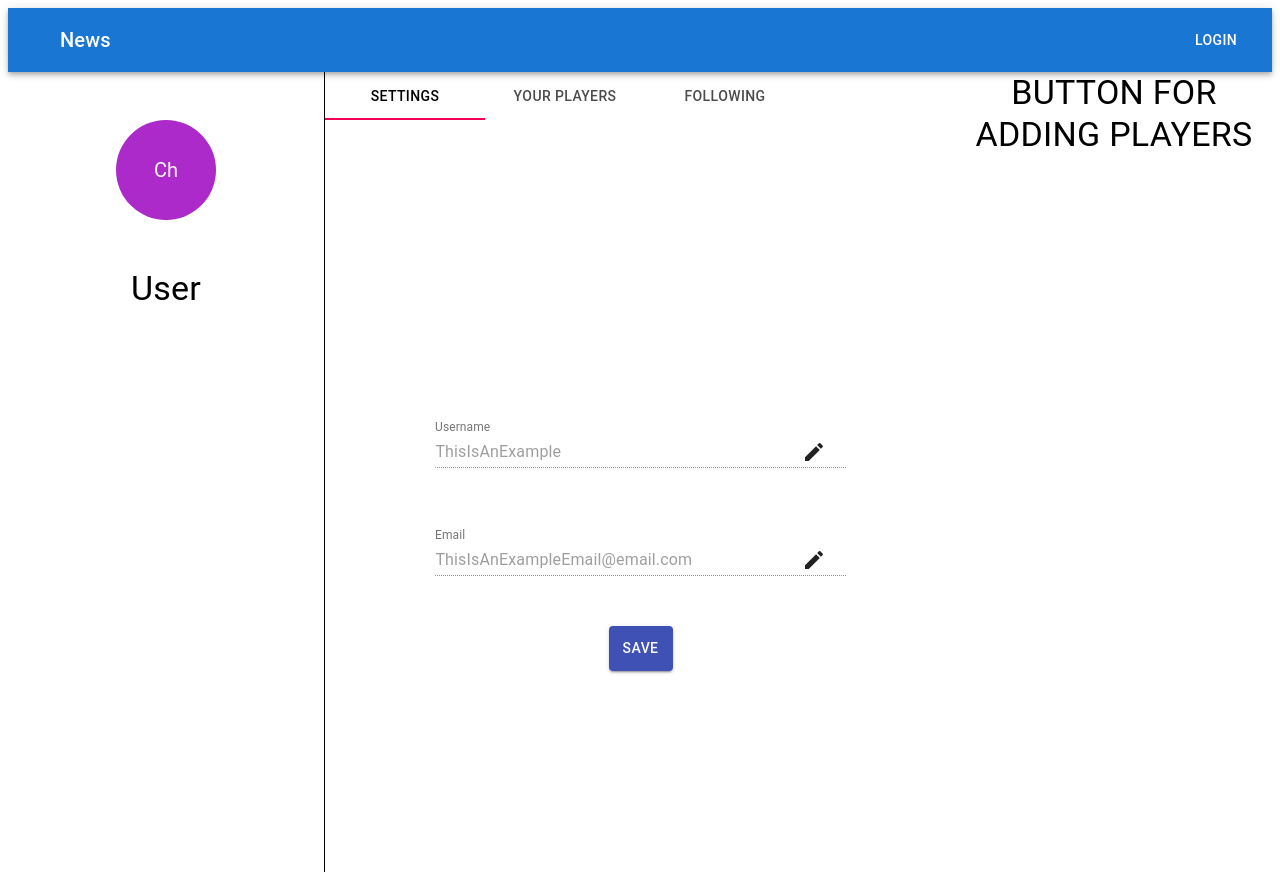
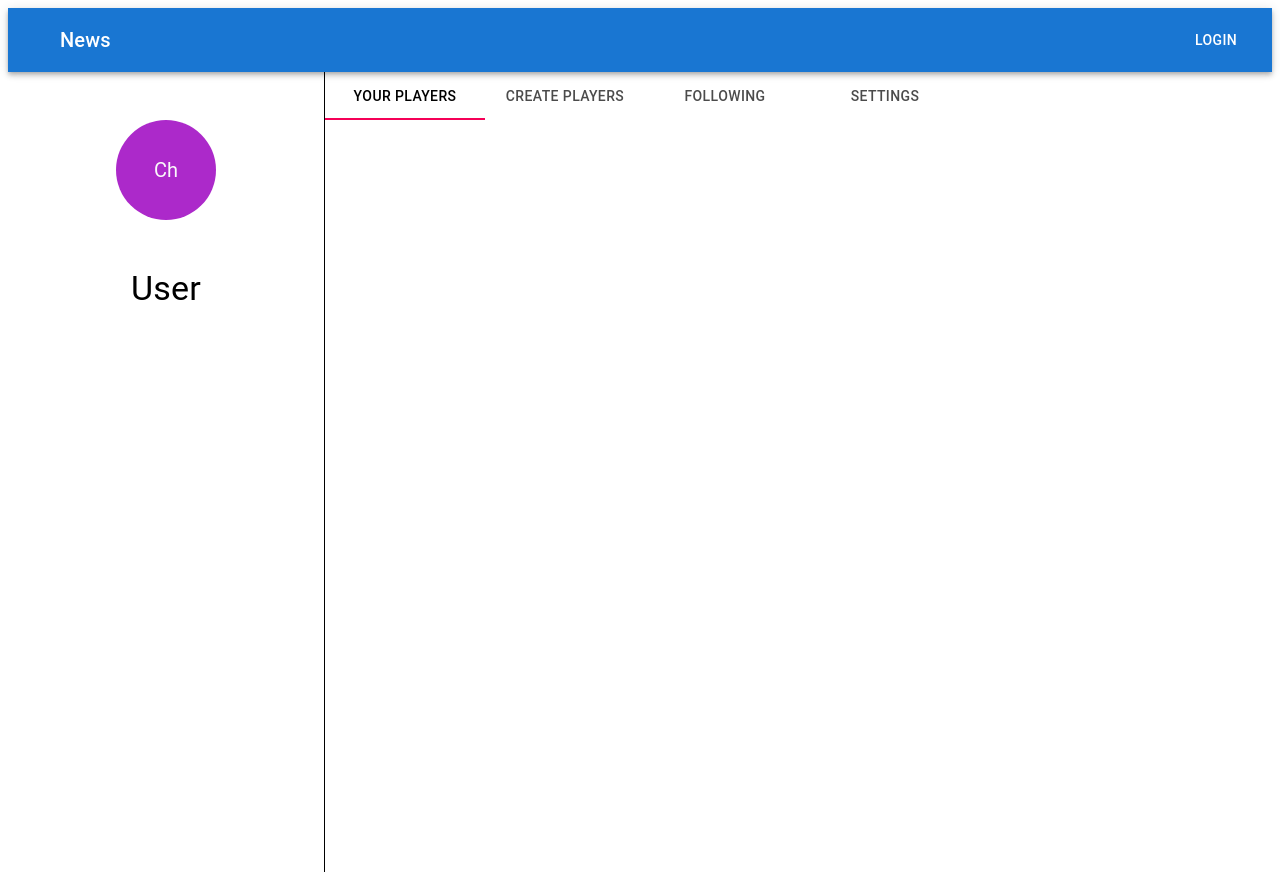
Before and after one commit to demiapollo/soccerScout, a React (Create React App) app in the folder client/: page /profile in a window 1280 px wide. Built offline with nearby package versions, Linux system fonts and the light colour scheme.

Commit message:
added tabs

```diff
--- a/client/src/components/UserTab.js
+++ b/client/src/components/UserTab.js
@@ -26,20 +26,22 @@ const UserTab = () => {
     <div>
       <div>
         <Tabs value={value} onChange={handleChange}>
-          <Tab label="Settings" {...a11yProps(0)} />
-          <Tab label="Your Players" {...a11yProps(1)} />
+          <Tab label="Your Players" {...a11yProps(0)} />
+          <Tab label="Create Players" {...a11yProps(1)} />
           <Tab label="Following" {...a11yProps(2)} />
+          <Tab label="Settings" {...a11yProps(3)} />
         </Tabs>
       </div>
       <div>
-        <TabPanel value={value} index={0}>
-          <Settings />
-        </TabPanel>
+        <TabPanel value={value} index={0}></TabPanel>
         <TabPanel value={value} index={1}>
           {/* <PlayerList /> */}
         </TabPanel>
         <TabPanel value={value} index={2}>
           {/* <PlayerList /> */}
+        </TabPanel>
+        <TabPanel value={value} index={3}>
+          <Settings />
         </TabPanel>
       </div>
     </div>
--- a/client/src/pages/Profile.js
+++ b/client/src/pages/Profile.js
@@ -51,18 +51,12 @@ const Profile = () => {
         </Grid>
         <Grid
           container
-          xs={6}
+          xs={9}
           direction="column"
           className={classes.root}
           style={{ height: "100vh" }}
         >
           <UserTab />
-        </Grid>
-        <Grid container direction="column" alignContent="center" xs={3}>
-          <Typography variant="h4" className={classes.header} align="center">
-            {" "}
-            BUTTON FOR ADDING PLAYERS{" "}
-          </Typography>
         </Grid>
       </Grid>
     </div>
```
